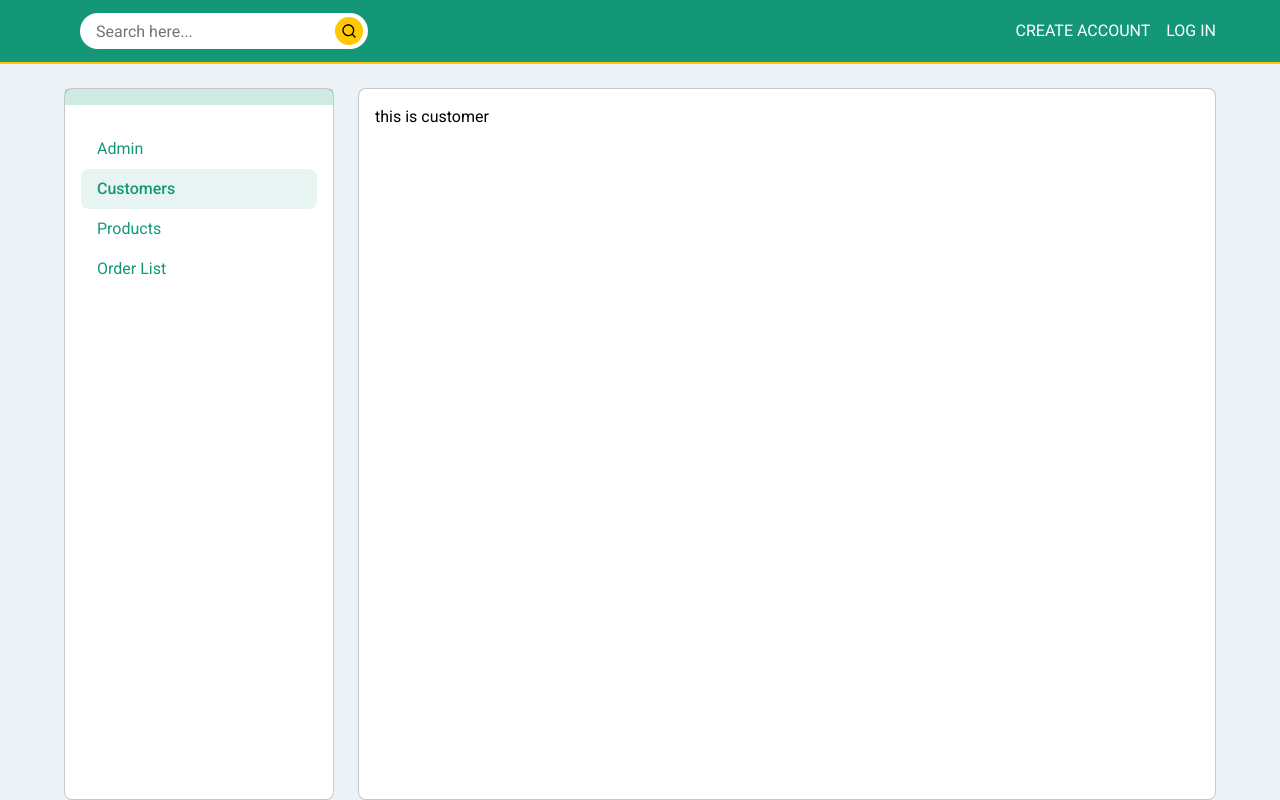
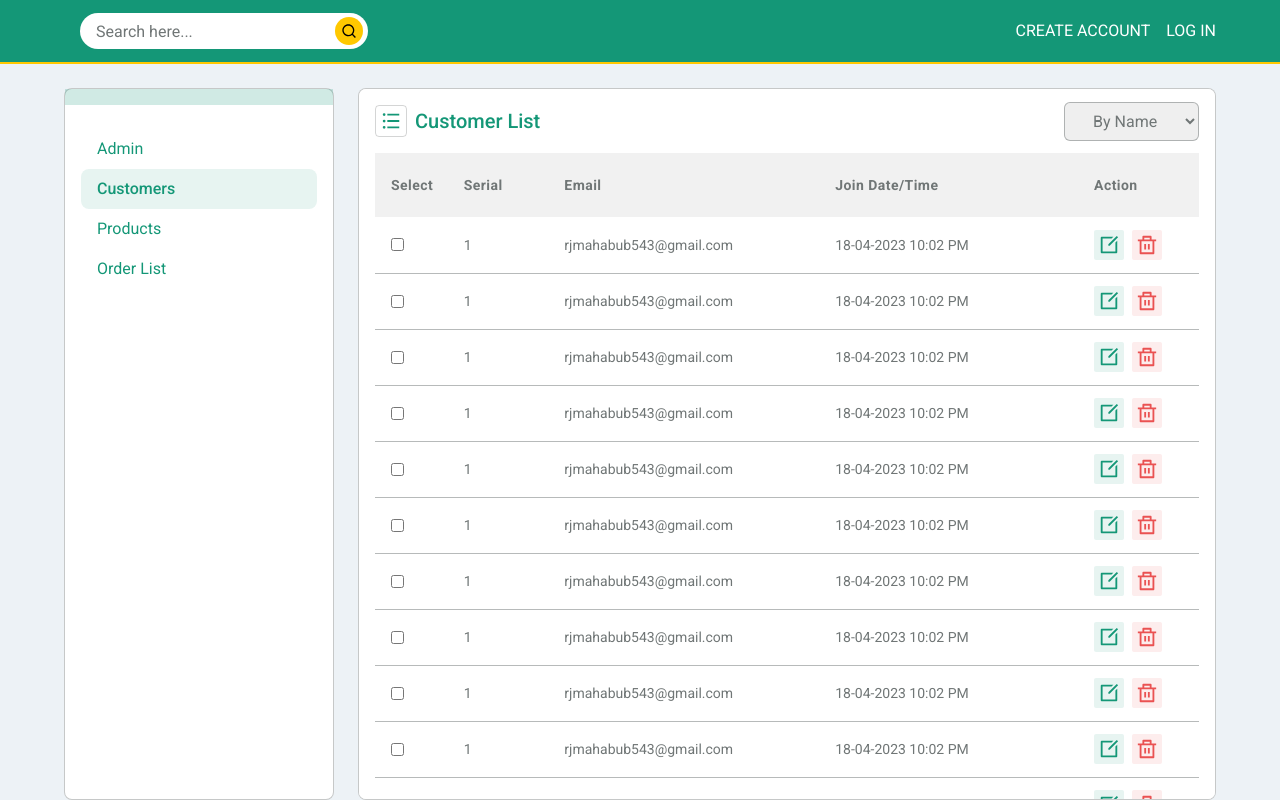
Before and after one commit to TFMahabub/Replic-Ecommerce, a React (Vite) app: page /dashbord/customers in a window 1280 px wide. Built offline with nearby package versions, Linux system fonts and the light colour scheme.

Commit message:
[DONE] /dashbord/customers Table design

```diff
--- a/src/components/pages/dashbord/Customers.tsx
+++ b/src/components/pages/dashbord/Customers.tsx
@@ -1,9 +1,12 @@
+import CustomersHeader from "./CustomersHeader";
+import CustomersTable from "./CustomersTable";
 
 const Customers = () => {
     return (
-        <div>
-            this is customer
-        </div>
+        <>
+            <CustomersHeader />
+            <CustomersTable />
+        </>
     );
 };
 
--- /dev/null
+++ b/src/components/pages/dashbord/CustomersHeader.tsx
@@ -0,0 +1,32 @@
+import { RiListUnordered } from "react-icons/ri";
+
+const CustomersHeader = () => {
+    return (
+        <header
+            className='h-16 flex items-center justify-between text-gray sticky top-0 bg-white'
+        >
+            <div
+                className="flex items-center gap-2 text-xl font-medium text-primary"
+            >
+                <RiListUnordered
+                    className='text-[2rem] rounded-[4px] border border-gray/30 p-1'
+                />
+                Customer List
+            </div>
+            <div>
+                <form>
+                    <select
+                        name=""
+                        id=""
+                        className="py-2 px-6 border border-gray/50 rounded-md outline-none"
+                    >
+                        <option value="" selected>By Name</option>
+                        <option value="">By Email</option>
+                    </select>
+                </form>
+            </div>
+        </header>
+    );
+};
+
+export default CustomersHeader;
--- /dev/null
+++ b/src/components/pages/dashbord/CustomersTable.tsx
@@ -0,0 +1,85 @@
+import { RiDeleteBinLine, RiEditBoxLine } from "react-icons/ri";
+
+const CustomersTable = () => {
+    return (
+        <div>
+            <div>
+                <table className="w-full whitespace-nowrap text-gray">
+                    <thead>
+                        <tr className="h-16 w-full text-lg tracking-wide sticky top-[4rem] z-[1] bg-lightGray">
+                            <th className="text-start bg-gray-5 text-secondary-text font-semibold text-sm pl-4">
+                                {/* Browser */}
+                                Select
+                            </th>
+                            <th className="text-start bg-gray-5 text-secondary-text font-semibold text-sm pl-4">
+                                {/* serial */}
+                                Serial
+                            </th>
+                            <th className="text-start bg-gray-5 text-secondary-text font-semibold text-sm pl-12">
+                                {/* Email */}
+                                Email
+                            </th>
+                            <th className="text-start bg-gray-5 text-secondary-text font-semibold text-sm pl-12">
+                                {/* Location */}
+                                Join Date/Time
+                            </th>
+                            <th className="text-start bg-gray-5 text-secondary-text font-semibold text-sm pl-20">
+                                {/* Last Activity */}
+                                Action
+                            </th>
+                            {/* <th className="text-start bg-gray-5 text-secondary-text font-semibold text-sm pl-20">
+                                Last Inactivity
+                            </th> */}
+                        </tr>
+                    </thead>
+                    <tbody className="w-full">
+                        {[...Array(15)].map((_, i) => (
+                            <tr
+                                key={i}
+                                id="tr"
+                                className="h-14 text-xs text-secondary-text bg-white hover:bg-gray/10 hover:bg-gray-100 border-b border-gray/50 last-of-type:border-b-none"
+                            >
+                                <td className="pl-4">
+                                    <div className="flex gap-2 items-center">
+
+                                        <input type="checkbox" name="" id="tr" />
+                                    </div>
+                                </td>
+                                <td className="pl-4">
+                                    <div className="flex gap-2 items-center">
+                                        {/* <ChromeIcon /> */}
+                                        <span className=" text-sm font-normal">
+                                            1
+                                        </span>
+                                    </div>
+                                </td>
+                                <td className="pl-12 text-sm font-normal">
+                                    <span className="flex items-center gap-1">
+                                        rjmahabub543@gmail.com
+                                    </span>
+                                </td>
+                                <td className="pl-12 text-sm font-normal">
+                                    <span className="">18-04-2023 10:02 PM</span>
+                                </td>
+                                <td className="pl-20 text-sm font-normal">
+                                    <div
+                                        className="flex gap-2 items-center"
+                                    >
+                                        <RiEditBoxLine
+                                            className="text-3xl p-1 text-primary bg-primary/10 cursor-pointer hover:bg-primary/20 rounded-sm"
+                                        />
+                                        <RiDeleteBinLine
+                                            className="text-3xl p-1 text-error bg-error/10 cursor-pointer hover:bg-error/20 rounded-sm"
+                                        />
+                                    </div>
+                                </td>
+                            </tr>
+                        ))}
+                    </tbody>
+                </table>
+            </div>
+        </div>
+    );
+};
+
+export default CustomersTable;
--- a/src/layouts/DashbordLayout.tsx
+++ b/src/layouts/DashbordLayout.tsx
@@ -20,7 +20,7 @@ const DashbordLayout = () => {
             >
                 <aside
                     id='sideBarLinks'
-                    className='col-span-3 h-[calc(100vh-5.5rem)] border border-gray/40 bg-white rounded-lg'
+                    className='col-span-12 lg:col-span-3 h-[calc(100vh-5.5rem)] border border-gray/40 bg-white rounded-lg'
                 >
                     <h4
                         className='text-lg font-semibold text-primary text-center py-2 bg-primary/20'
@@ -32,7 +32,7 @@ const DashbordLayout = () => {
                     </ul>
                 </aside>
                 <main
-                    className='col-span-9 box-area h-[calc(100vh-5.5rem)] overflow-y-auto scroll-none'
+                    className='col-span-12 lg:col-span-9 px-4 border border-gray/40 bg-white rounded-lg h-[calc(100vh-5.5rem)] overflow-y-auto scroll-none'
                 >
                     <Outlet />
                 </main>
--- a/tailwind.config.js
+++ b/tailwind.config.js
@@ -7,7 +7,9 @@ export default {
       secondary: '#FFC800',
       textColor: '#707676',
       white: '#fff',
-      gray:'#707676'
+      gray:'#707676',
+      lightGray: '#f1f1f1',
+      error: '#EA5252'
     },
     extend: {
       spacing: {
```
